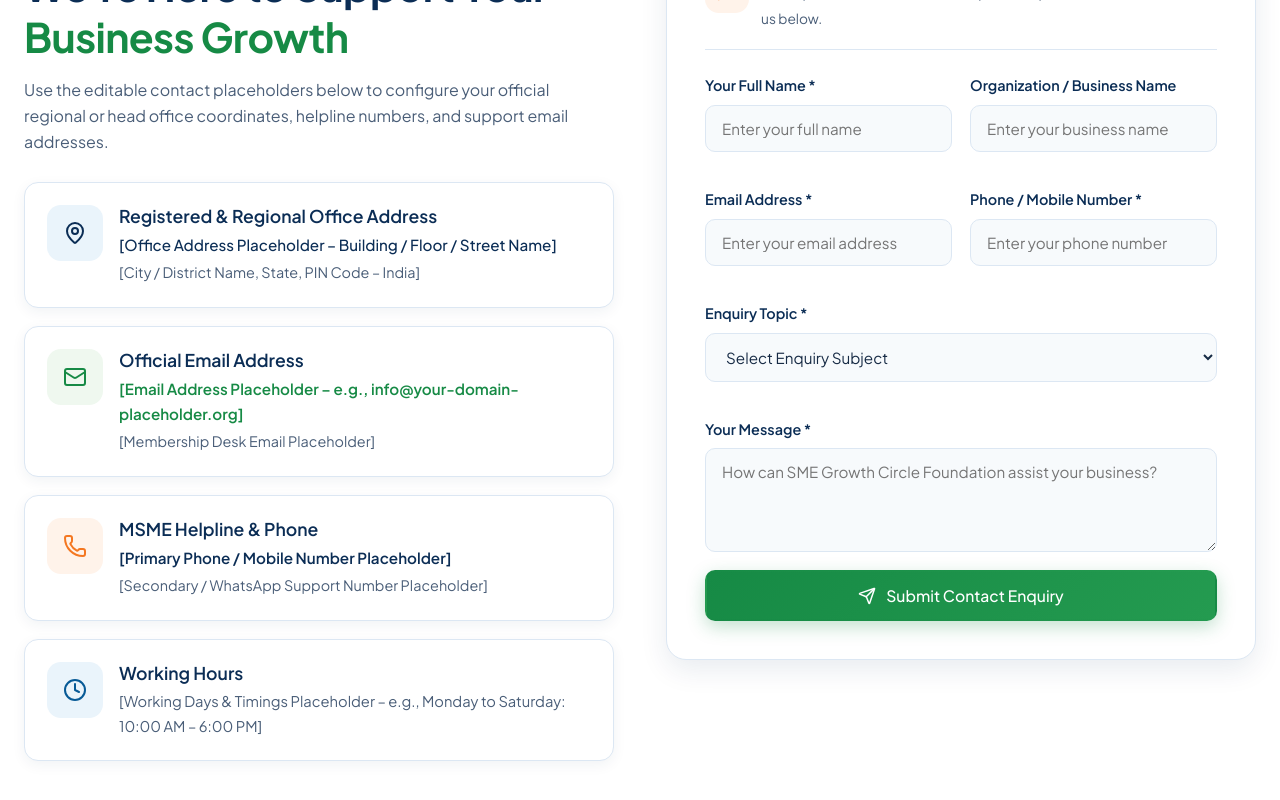
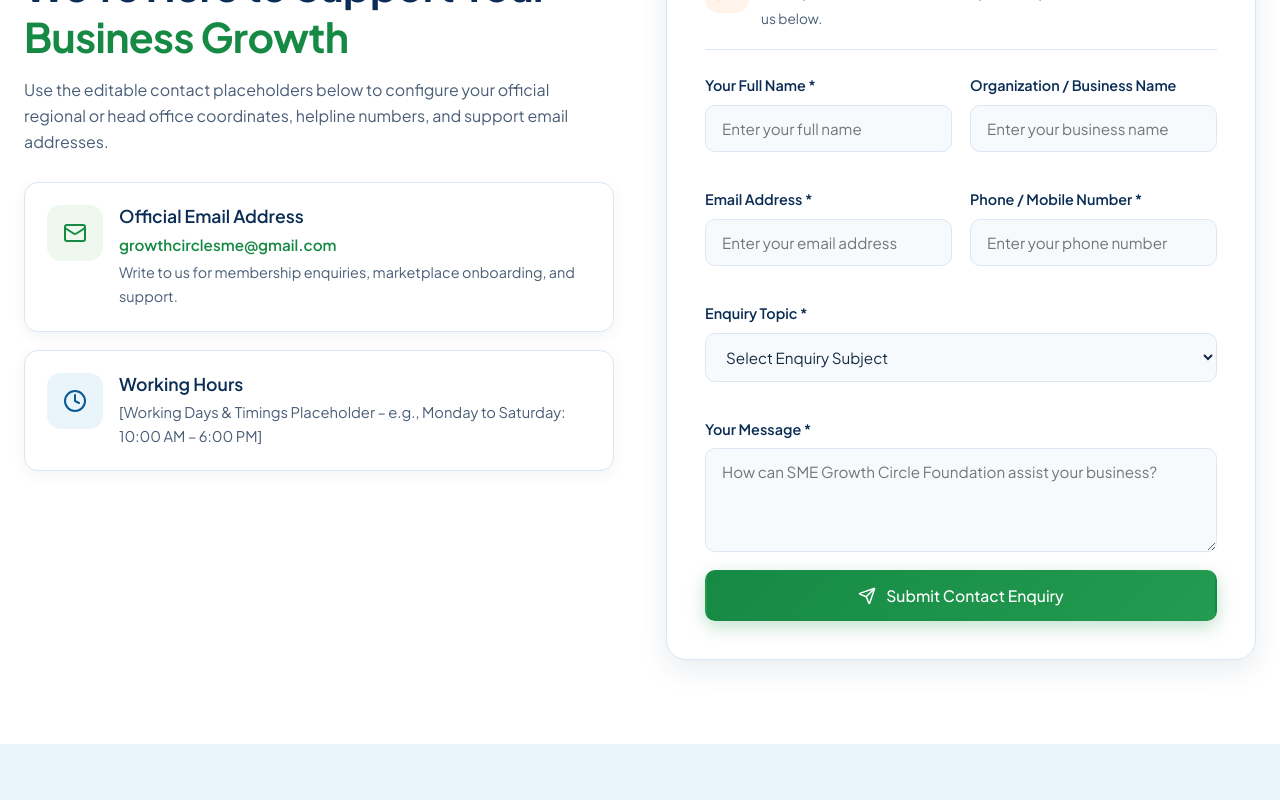
Before and after one commit to Prasadnimmale/msme, a Next.js app: page /contact in a window 1280 px wide. Shown: the part 670-1470 px from the top of the page. Built offline with nearby package versions, Linux system fonts and the light colour scheme; a web font is replaced by a local one.

Commit message:
change the contact page

```diff
--- a/src/app/contact/page.js
+++ b/src/app/contact/page.js
@@ -41,25 +41,7 @@ export default function ContactPage() {
               </p>
 
               <div style={{ display: 'flex', flexDirection: 'column', gap: '18px' }}>
-                {/* Office Address Placeholder */}
-                <div className="card" style={{ padding: '22px', flexDirection: 'row', gap: '16px' }}>
-                  <div className="card-icon navy" style={{ marginBottom: 0 }}>
-                    <MapPin size={24} />
-                  </div>
-                  <div>
-                    <h3 style={{ fontSize: '1.1rem', marginBottom: '4px' }}>
-                      Registered &amp; Regional Office Address
-                    </h3>
-                    <p style={{ color: '#0B2D55', fontWeight: 500, marginBottom: '4px' }}>
-                      [Office Address Placeholder – Building / Floor / Street Name]
-                    </p>
-                    <p style={{ fontSize: '0.9rem' }}>
-                      [City / District Name, State, PIN Code – India]
-                    </p>
-                  </div>
-                </div>
-
-                {/* Email Placeholder */}
+                {/* Official Email Address */}
                 <div className="card" style={{ padding: '22px', flexDirection: 'row', gap: '16px' }}>
                   <div className="card-icon green" style={{ marginBottom: 0 }}>
                     <Mail size={24} />
@@ -69,28 +51,10 @@ export default function ContactPage() {
                       Official Email Address
                     </h3>
                     <p style={{ color: '#168A45', fontWeight: 600, marginBottom: '4px' }}>
-                      [Email Address Placeholder – e.g., info@your-domain-placeholder.org]
+                      <a href="mailto:growthcirclesme@gmail.com">growthcirclesme@gmail.com</a>
                     </p>
                     <p style={{ fontSize: '0.9rem' }}>
-                      [Membership Desk Email Placeholder]
-                    </p>
-                  </div>
-                </div>
-
-                {/* Phone Placeholder */}
-                <div className="card" style={{ padding: '22px', flexDirection: 'row', gap: '16px' }}>
-                  <div className="card-icon orange" style={{ marginBottom: 0 }}>
-                    <Phone size={24} />
-                  </div>
-                  <div>
-                    <h3 style={{ fontSize: '1.1rem', marginBottom: '4px' }}>
-                      MSME Helpline &amp; Phone
-                    </h3>
-                    <p style={{ color: '#0B2D55', fontWeight: 600, marginBottom: '4px' }}>
-                      [Primary Phone / Mobile Number Placeholder]
-                    </p>
-                    <p style={{ fontSize: '0.9rem' }}>
-                      [Secondary / WhatsApp Support Number Placeholder]
+                      Write to us for membership enquiries, marketplace onboarding, and support.
                     </p>
                   </div>
                 </div>
```
